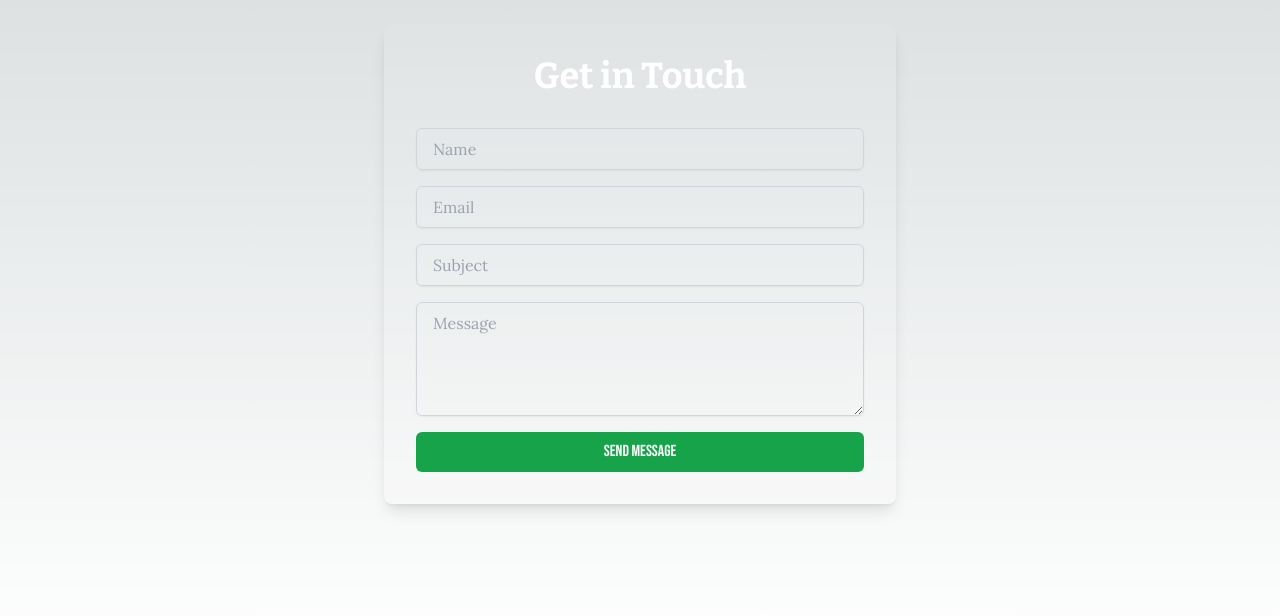
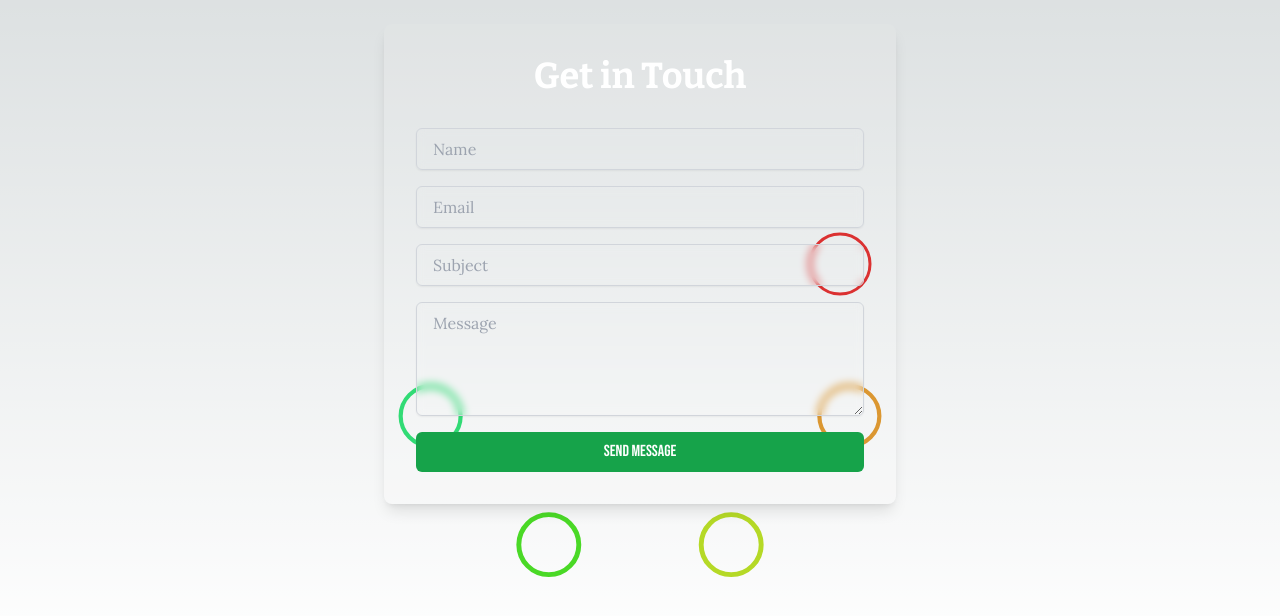
Before and after one commit to O-masny/my-portio, a Next.js app: page /contact in a window 1280 px wide. Shown: the part 136-752 px from the top of the page. Built offline with nearby package versions, Linux system fonts and the light colour scheme.

Commit message:
feat: ...

```diff
--- a/src/app/contact/page.tsx
+++ b/src/app/contact/page.tsx
@@ -1,18 +1,13 @@
 import { motion } from "framer-motion";
 import { globalStyles } from "../../styles/global_styles";
-import dynamic from "next/dynamic";
+import BloomingWreath from "@/lib/components/utils/components/blooming_flower";
 
-const BloomingWreath = dynamic(
-  () => import('@/lib/components/utils/components/blooming_flower'),
-  { ssr: false }
-)
 
 export default function ContactPage() {
   return (
     <div className="relative min-h-screen flex flex-col items-center justify-center overflow-hidden">
       <div className="absolute inset-0 -z-10 overflow-hidden">
-        {/*   <BloomingWreath />
-*/}
+        <BloomingWreath />
       </div>
 
       <div className="relative z-10 flex flex-col items-center  p-8 text-center rounded-lg shadow-lg max-w-lg w-full bg-white bg-opacity-5">
```
Also changed, not shown: 1 other file (tests, documents, lock files or other folders).
